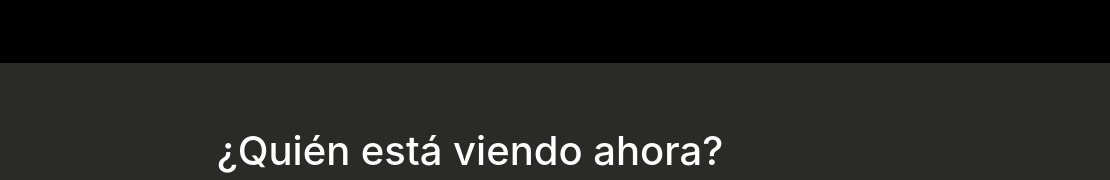
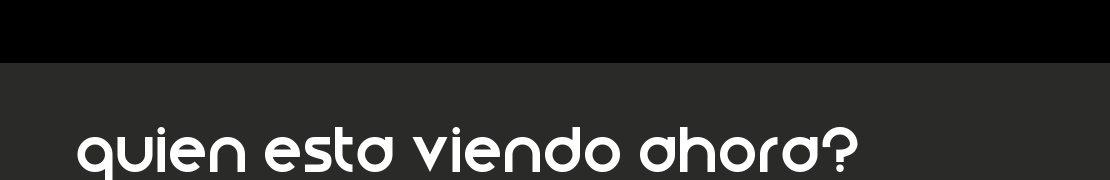
Before and after one commit to mtello855/Netflix-project, a plain HTML site: page index.html in a window 1280 px wide. Shown: the top 180 px of the page, 170-1280 px from the left. Drawn offline with nearby package versions, Linux system fonts and the light colour scheme.

Commit message:
Modificacion de letra y minimos cambios

```diff
--- a/index.html
+++ b/index.html
@@ -21,7 +21,7 @@
         /></a>
       </div>
       <div id="profiles">
-        <h1 class="profile">¿Quién está viendo ahora?</h1>
+        <h1 class="profile">Quien esta viendo ahora?</h1>
         <div class="container">
           <div class="row justify-content-md-center">
             <div class="col-4">
--- a/profiles.css
+++ b/profiles.css
@@ -1,3 +1,7 @@
+@font-face {
+  font-family: circular;
+  src: url(./Circulars.otf);
+}
 #logo {
   width: 13%;
 }
@@ -9,6 +13,7 @@
   height: 589px;
 }
 .profile {
+  font-family: circular;
   color: white;
   display: flex;
   justify-content: center;
```
Also changed, not shown: principal.html (+3 -3 lines), Circulars.otf (added).
